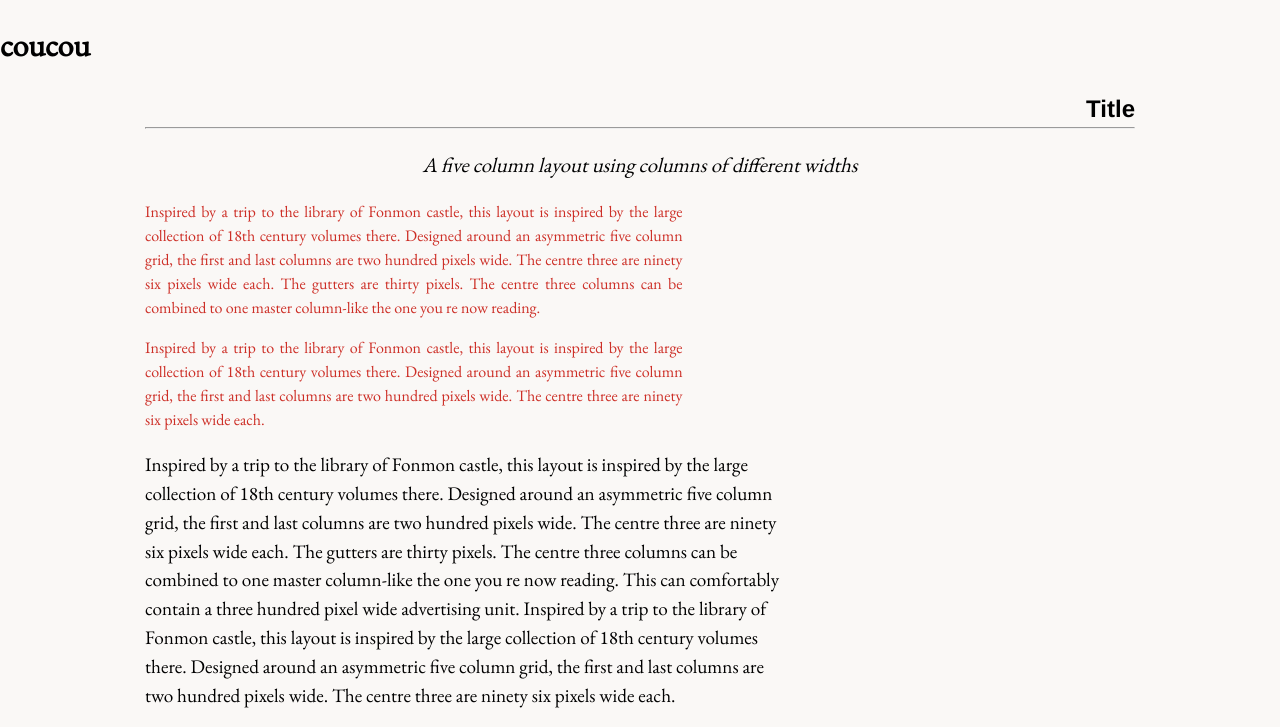
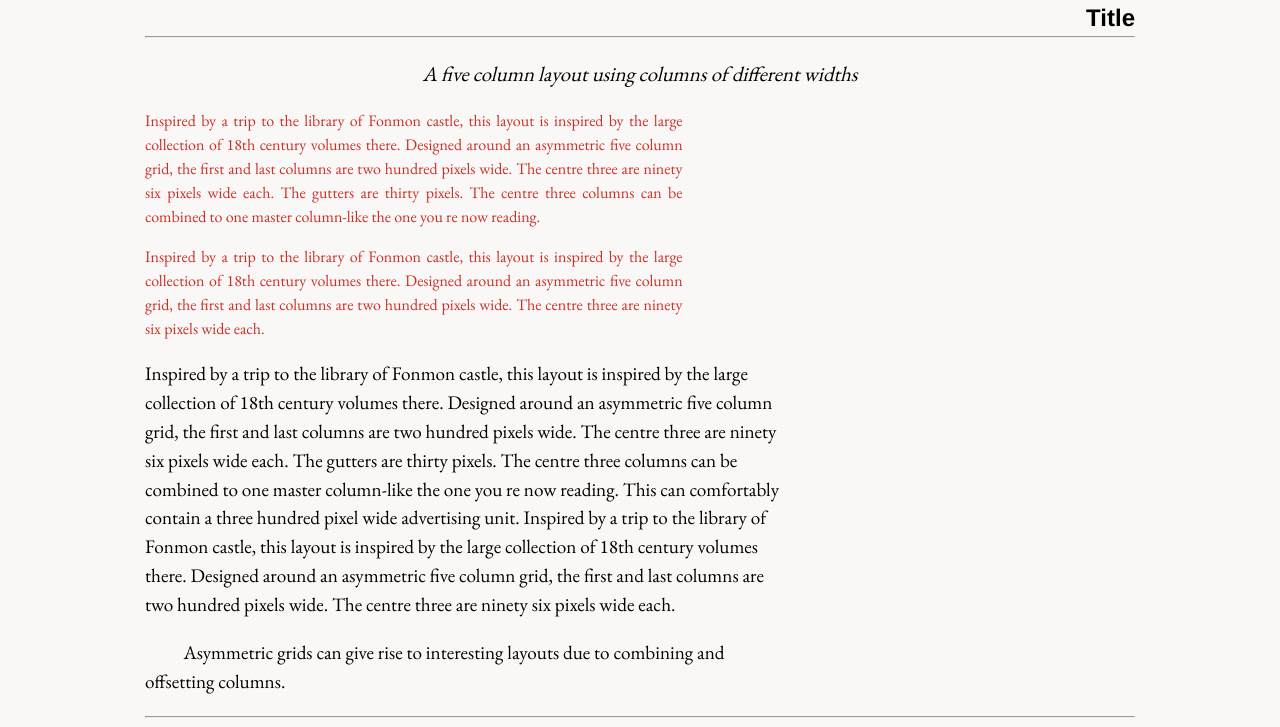
Before and after one commit to dupontdenis/fromVSToGitHub, a plain HTML site: page index.html in a window 1280 px wide. Shown: the top 727 px of the page. Drawn offline with nearby package versions, Linux system fonts and the light colour scheme.

Commit message:
retour htmt

```diff
--- a/index.html
+++ b/index.html
@@ -13,7 +13,7 @@
 
 
   <body>
-<h1>coucou</h1>
+
     <div class="gridcontainer">
 
       <div class="griditem1">
```
